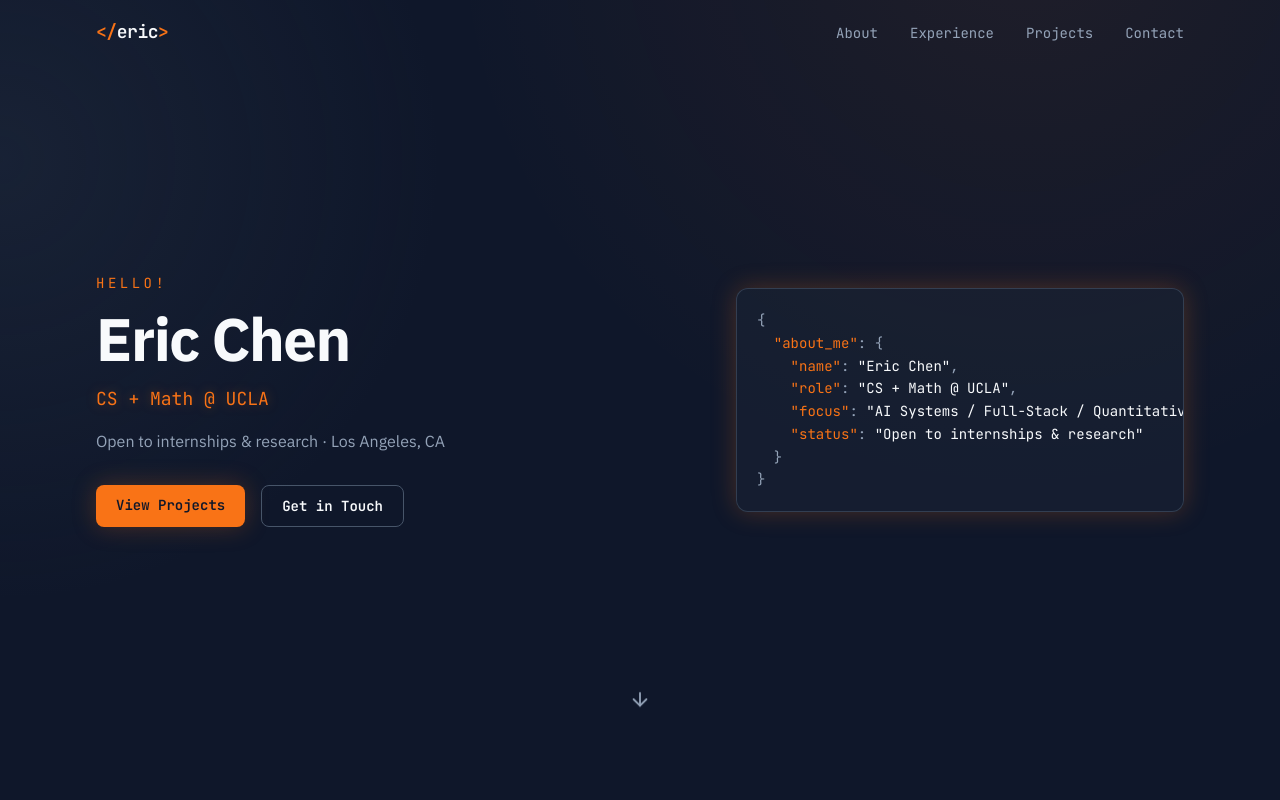
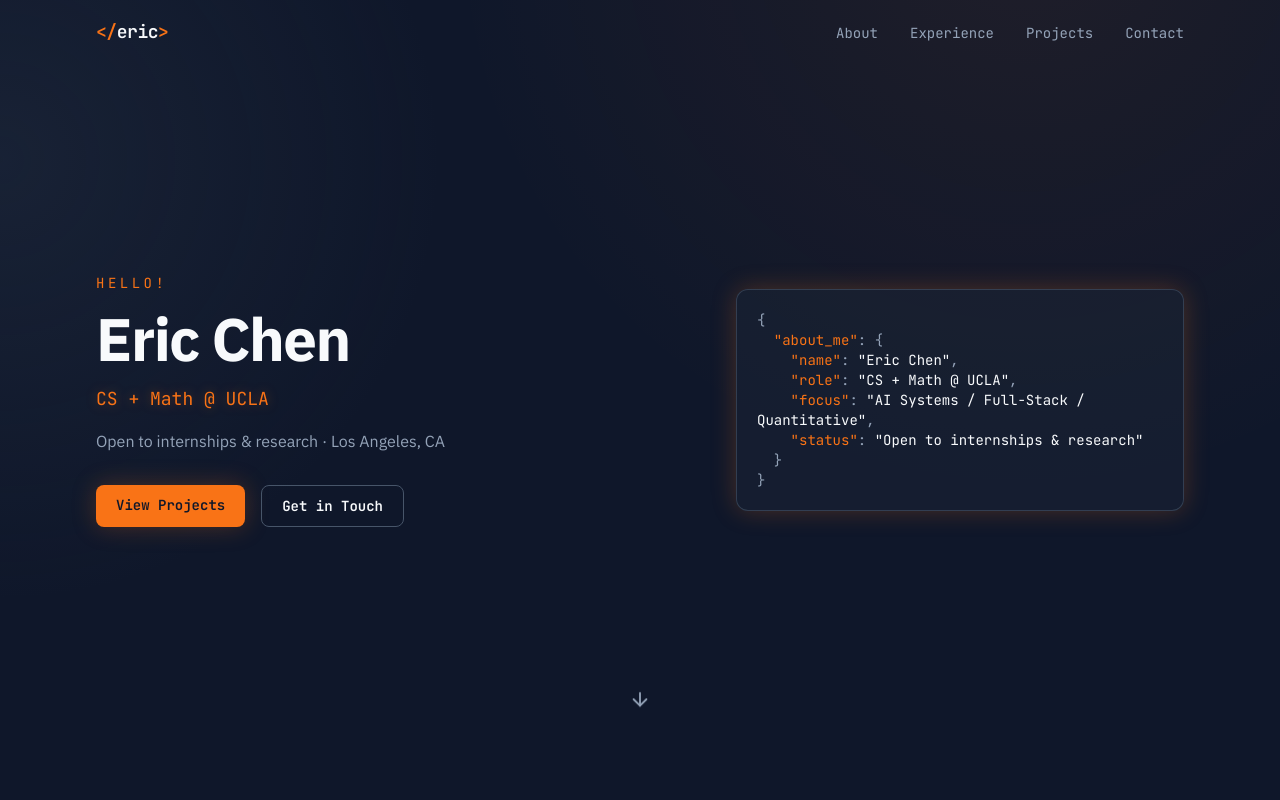
Before and after one commit to ericchen682/personal-portfolio, a React (Vite) app: page / in a window 1280 px wide. Shown: the top 800 px of the page. Built offline with nearby package versions, Linux system fonts and the light colour scheme.

Commit message:
style: hide scrollbars globally and wrap about-me code card text

```diff
--- a/src/components/Hero.tsx
+++ b/src/components/Hero.tsx
@@ -32,7 +32,7 @@ export default function Hero() {
         </div>
 
         <div className="animate-fade-up md:justify-self-end">
-          <pre className="card w-full max-w-md overflow-x-auto p-5 font-mono text-sm leading-relaxed shadow-glow">
+          <pre className="card w-full max-w-md whitespace-pre-wrap break-words p-4 font-mono text-xs leading-relaxed shadow-glow sm:p-5 sm:text-sm">
             <code>
               <span className="text-subtle">{"{"}</span>
               {"\n"}
--- a/src/index.css
+++ b/src/index.css
@@ -12,6 +12,16 @@
   html {
     scroll-behavior: smooth;
     -webkit-text-size-adjust: 100%;
+  }
+
+  /* Hide scrollbars everywhere while keeping scroll functionality */
+  * {
+    scrollbar-width: none; /* Firefox */
+    -ms-overflow-style: none; /* IE / legacy Edge */
+  }
+
+  *::-webkit-scrollbar {
+    display: none; /* Chrome, Safari, Edge */
   }
 
   body {
```
